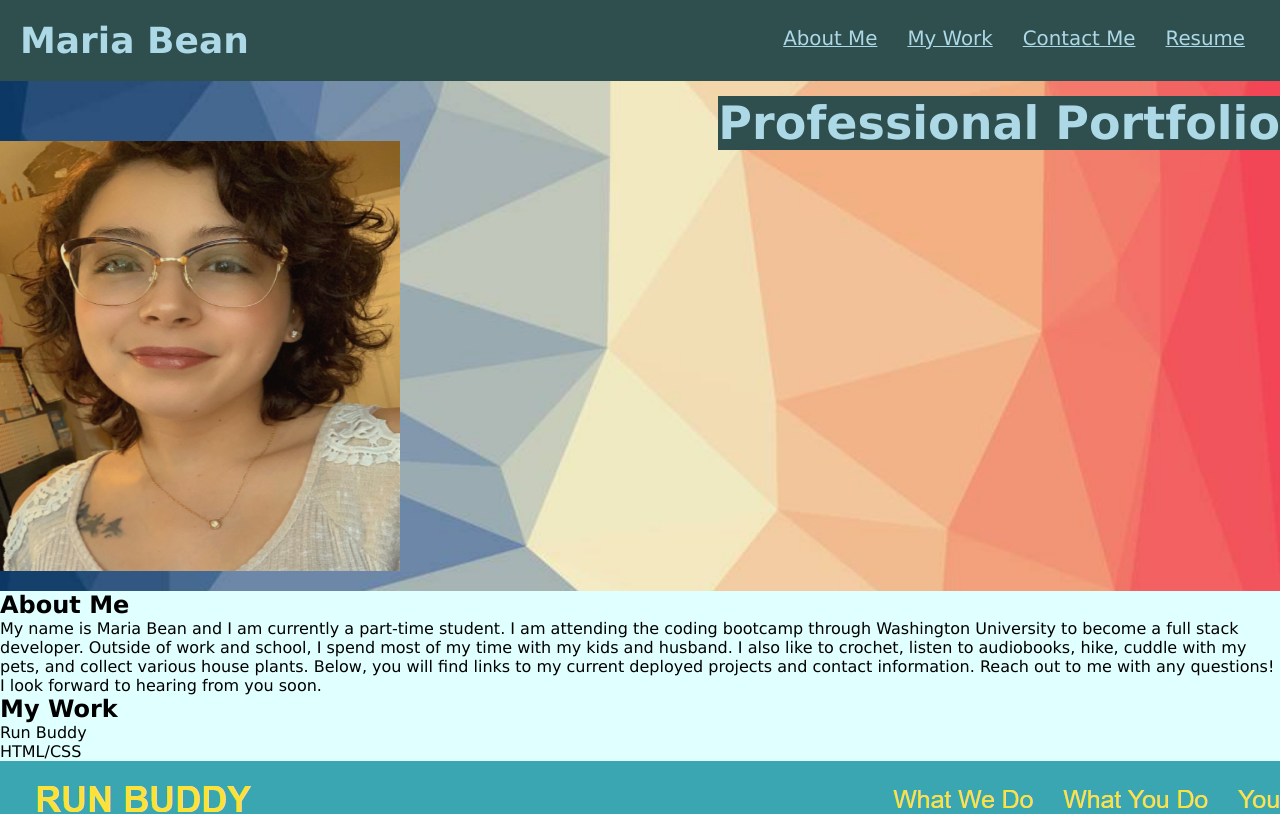
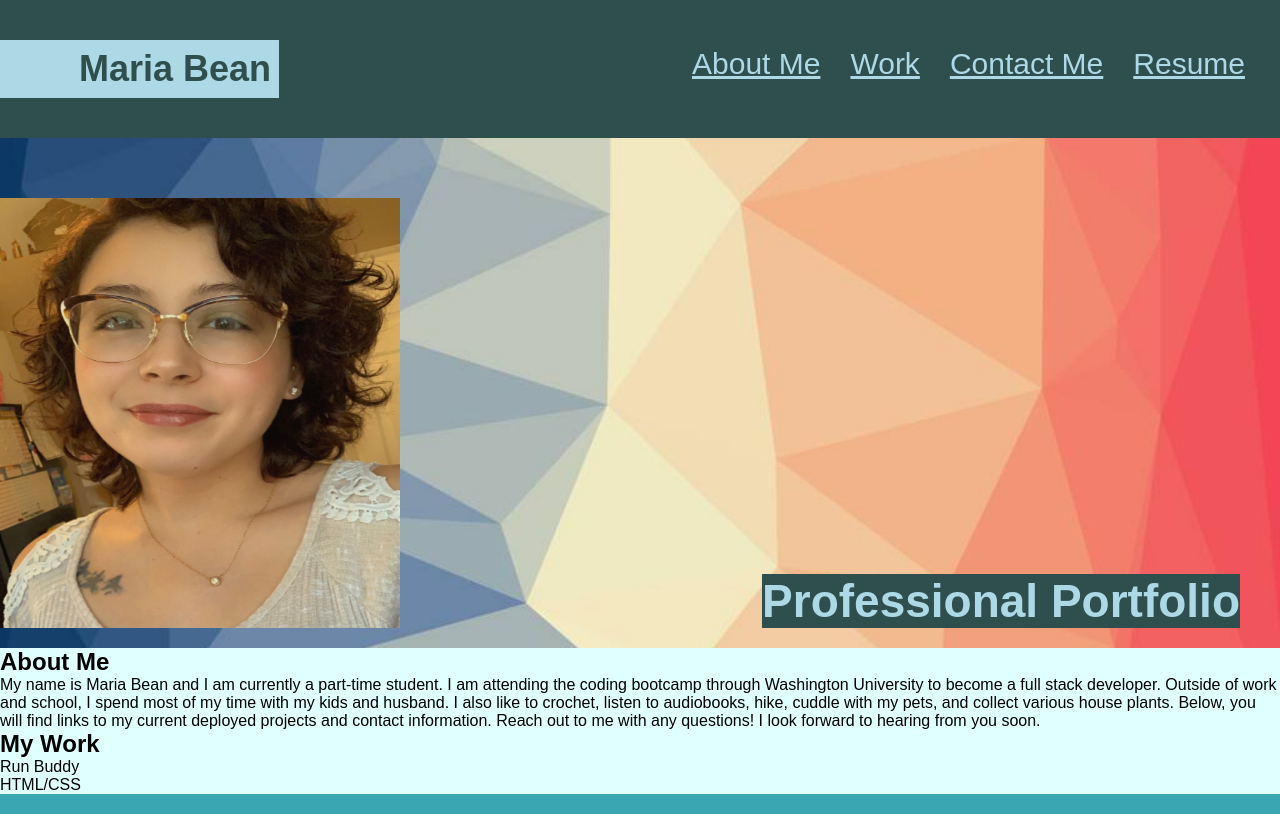
Before and after one commit to mmeyer715/Challenge-Portfolio, a plain HTML site: page index.html in a window 1280 px wide. Shown: the top 814 px of the page. Drawn offline with Linux system fonts and the light colour scheme.

Commit message:
rough draft header and hero

```diff
--- a/assets/css/style.css
+++ b/assets/css/style.css
@@ -6,7 +6,7 @@
 
 body {
     background-color: #e0ffff;
-    font-family: Verdana, Geneva, Tahoma, sans-serif;
+    font-family: Arial, Helvetica, sans-serif;
 }
 
 /* header and nav style start */
@@ -15,19 +15,20 @@ header {
     display: flex;
     justify-content: space-between;
     flex-wrap: wrap;
-    padding: 20px 20px;
-
+    padding: 40px 20px 40px 0px;
 }
 
 header h1 {
     margin: 0;
     font-size: 36px;
-    color: #add8e6;
+    color: #2f4f4f;
+    background-color: #add8e6;
+    padding: 8px 8px 8px 79px;
 }
 
 header a {
     text-decoration: none;
-    color: #add8e6
+    color: #2f4f4f;
 }
 
 header nav {
@@ -44,7 +45,7 @@ header nav ul {
 
 header nav ul li a {
     padding: 10px 15px;
-    font-size: 1.55vw;
+    font-size: 30px;
     color:#add8e6;
     text-decoration: underline;
 }
@@ -59,14 +60,14 @@ header nav ul li a {
     display: flex;
     justify-content: space-between;
     flex-wrap: wrap;
-    align-items: flex-start;
+    align-items: flex-end;
     flex-direction: row-reverse;
 }
 
 .hero-title h1 {
     background-color: #2f4f4f;
     color: #add8e6;
-    margin-top: 15px;
+    margin: 0px 40px 20px;
     font-size: 46px;
 }
 
--- a/index.html
+++ b/index.html
@@ -17,17 +17,16 @@
         </h1>
         <nav>
             <ul>
-                <li>
+                <li class="underline">
                     <a href="#about-me">About Me</a>
                 </li>
-                <li>
-                    <a href="#my-work">My Work</a>
+                <li class="underline">
+                    <a href="#my-work">Work</a>
                 </li>
-                <li>
+                <li class="underline">
                     <a href="#contact-me">Contact Me</a>
                 </li>
-
-                <li>
+                <li class="underline">
                     <a href="#resume">Resume</a>
                 </li>
             </ul>
@@ -63,26 +62,36 @@
         <ul>
             <li class="contact-info">
                 Phone Number:
-                <a href="662-545-7566"></a>
+                <a href="662-545-7566">
+                    662-545-7566
+                </a>
             </li>
             <li class="contact-info">
                 Linkenin:
-                <a href="https://www.linkedin.com/in/maria-meyer-136484227/" rel="linkedin account"></a>
+                <a href="https://www.linkedin.com/in/maria-meyer-136484227/" rel="linkedin account">
+                    https://www.linkedin.com/in/maria-meyer-136484227
+                </a>
             </li>
 
             <li class="contact-info">
                 Email:
-                <a href="mbean1216@icloud.com" rel="personal email"></a>
+                <a href="mbean1216@icloud.com" rel="personal email">
+                    mbean1216@icloud.com
+                </a>
             </li>
 
             <li class="contact-info">
                 Github:
-                <a href="https://github.com/mmeyer715" rel="github account"></a>
+                <a href="https://github.com/mmeyer715" rel="github account">
+                    https://github.com/mmeyer715
+                </a>
             </li>
 
             <li class="contact-info">
                 Resume:
-                <a href="" rel="my resume"></a>
+                <a href="" rel="my resume">
+                    file
+                </a>
             </li>
         </ul>
     </section>
```
